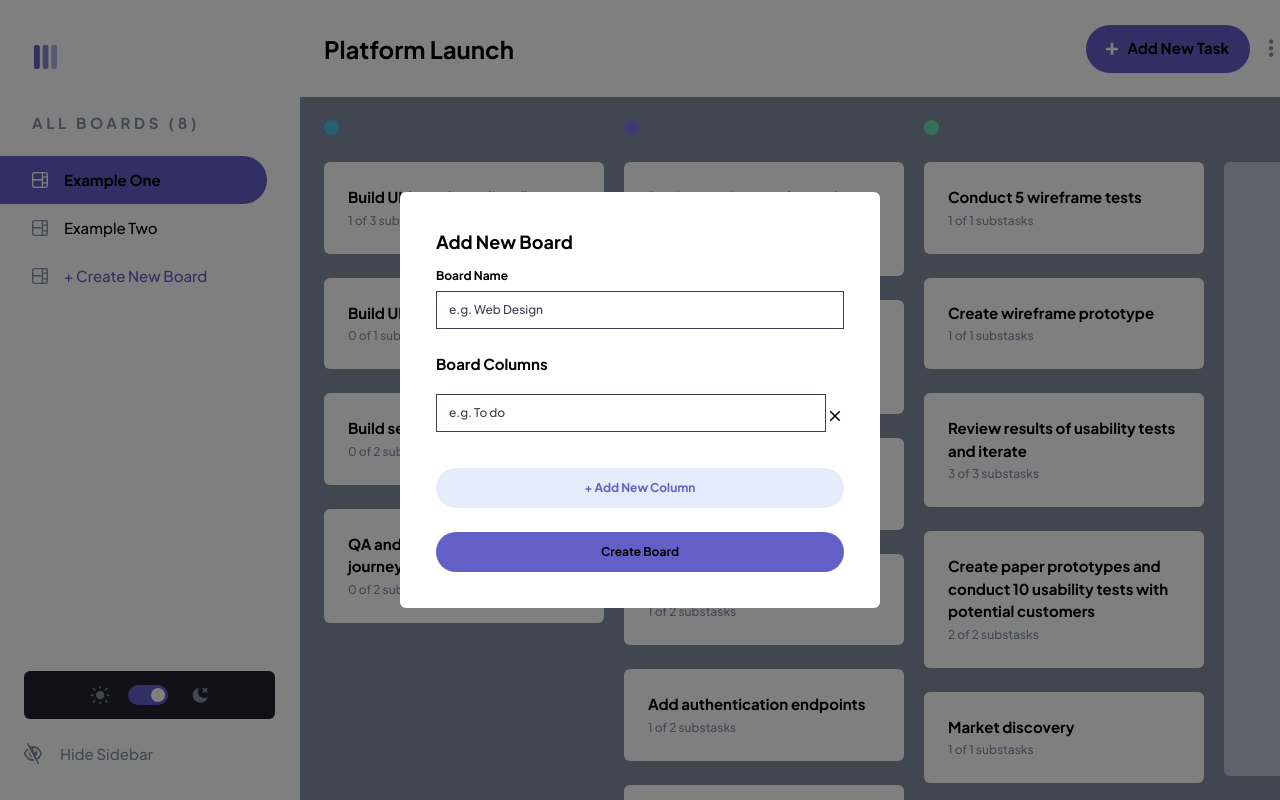
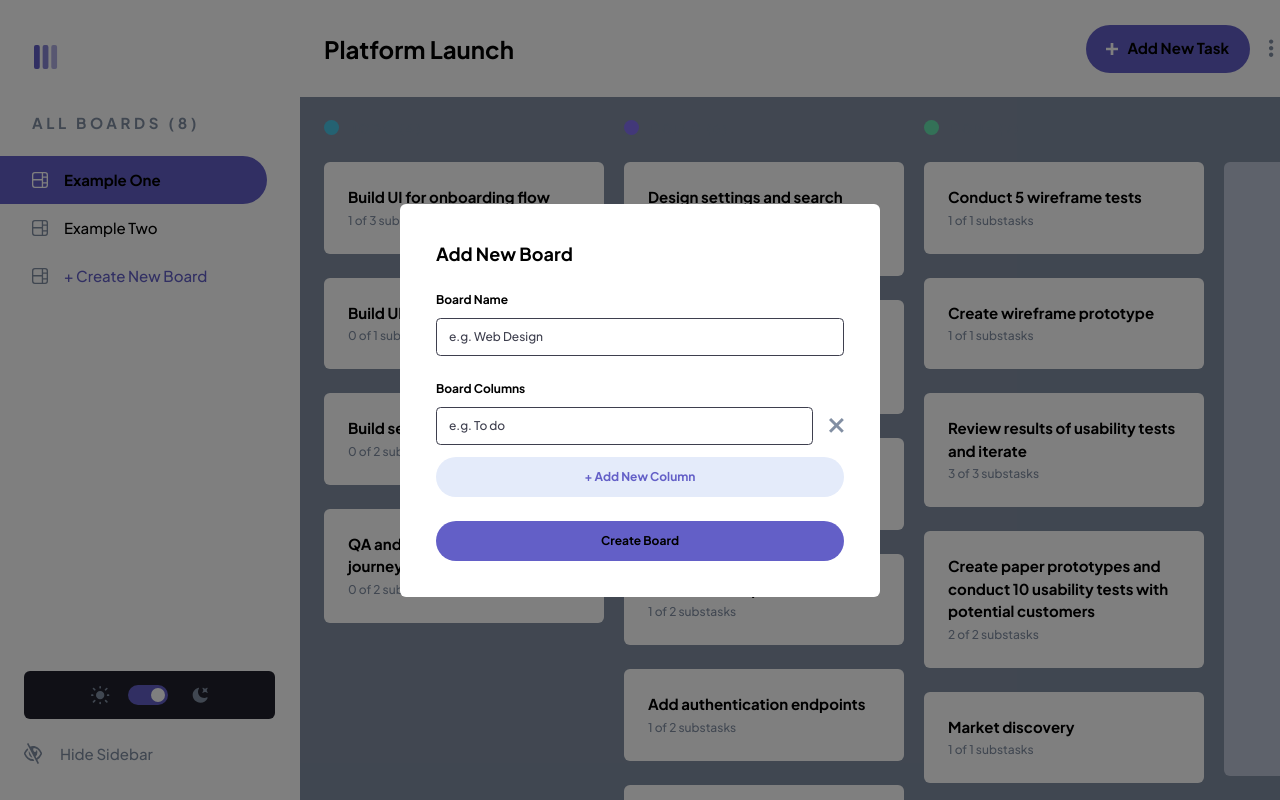
Before and after one commit to yehudz/kanban-task-manager-v2, a Next.js app: page / in a window 1280 px wide. Both pictures are taken after a click on the element "+ Create New Board". Built offline with nearby package versions, Linux system fonts and the light colour scheme.

Commit message:
style: Add Board Form

```diff
--- a/components/reusables/BoardForm.tsx
+++ b/components/reusables/BoardForm.tsx
@@ -8,6 +8,7 @@ import styles from '../../styles/reusables/FormContainer.module.scss'
 
 // Reusable Component imports
 import Input from "../ui/Input";
+import { IconButton } from "@mui/material";
 
 const BoardForm = ({formTitle, boardName, boardColumns}: BoardFormProps)=> {
   const {setModalVisibility} = useContext(appContext)
@@ -28,7 +29,7 @@ const BoardForm = ({formTitle, boardName, boardColumns}: BoardFormProps)=> {
   return(
     <form data-testid="add-new-board-form" className={`${styles.container} flex flex-col bg-white dark:bg-grey pt-12 pb-8 px-12 rounded-lg`}>
       <h2 data-testid="add-new-board-form-title">{formTitle}</h2>
-      <span data-testid="add-new-board-form-title-input" className="flex flex-col">
+      <span data-testid="add-new-board-form-title-input" className="flex flex-col mb-8 mt-8">
         <Input
           testId="board-title-input"
           placeholder="e.g. Web Design"
@@ -38,7 +39,7 @@ const BoardForm = ({formTitle, boardName, boardColumns}: BoardFormProps)=> {
         />
       </span>
       <div data-testid="add-new-board-form-columns-creator" className="flex flex-col">
-        <h3>Board Columns</h3>
+        <h4 className="font-bold">Board Columns</h4>
         {emptyBoardColumns.map((column: BoardColumn)=> {
           return(
             <div key={column.name} data-tesid="add-new-board-form-column" className="flex flex-row items-center">
@@ -48,7 +49,9 @@ const BoardForm = ({formTitle, boardName, boardColumns}: BoardFormProps)=> {
                 inputDefaultValue={column.name}
                 inputName="boardTitle"
               />
-              <ClearOutlinedIcon />
+              <IconButton sx={{color: '#fff', paddingRight: 0, paddingLeft: 2, paddingTop: 2}}>
+                <img src="/images/icon-cross.svg" alt="" />
+              </IconButton>
             </div>
           )
         })}
--- a/components/ui/Input.tsx
+++ b/components/ui/Input.tsx
@@ -2,8 +2,8 @@ import { InputProps } from '../../typings/interfaces'
 
 const Input = ({placeholder, labelText, inputName, inputDefaultValue, testId}: InputProps)=> {
   return(
-    <div className="form-control mt-4 w-full">
-      <label htmlFor={inputName} className="font-bold">{labelText}</label>
+    <div className="form-control w-full">
+      <div className="font-bold mb-3">{labelText}</div>
       <input
         data-testid={testId}
         type="text"
@@ -19,9 +19,8 @@ const Input = ({placeholder, labelText, inputName, inputDefaultValue, testId}: I
           py-3
           focus:border-purple
           outline-none
-          mt-2
-          mb-8
           placeholder-grey-700
+          rounded-md
           "
         defaultValue={inputDefaultValue}
       />
```
